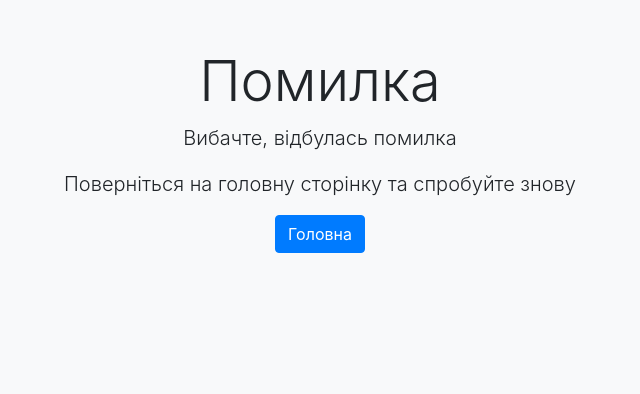
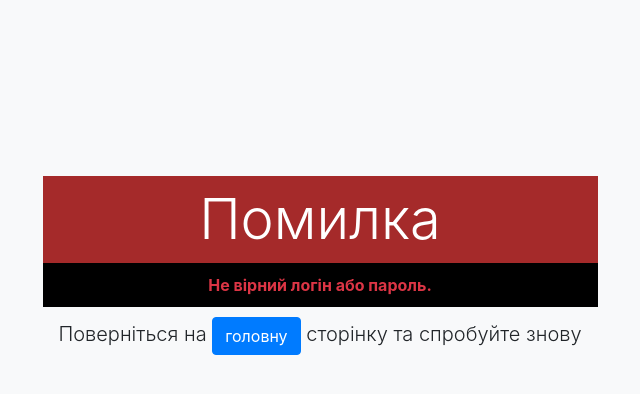
Before and after one commit to artifexJuls/animeshop, a Django app: page /login/ in a window 1280 px wide. Shown: the top 394 px of the page, without its empty margins (320-960 px from the left). Run offline with Django 4.2, Linux system fonts and the light colour scheme; some libraries are stand-ins or nearby versions.

Commit message:
better error page

```diff
--- a/templates/shop/profile_not_found.html
+++ b/templates/shop/profile_not_found.html
@@ -7,12 +7,11 @@
     <link rel="stylesheet" href="https://stackpath.bootstrapcdn.com/bootstrap/4.5.2/css/bootstrap.min.css">
 </head>
 <body class="bg-light">
-    <div class="container mt-5">
+    <div class="container mt-5" style="padding-top:10%">
         <div class="text-center">
-            <h1 class="display-4">Помилка</h1>
-            <p class="lead">Вибачте, відбулась помилка</p>
-            <p class="lead">Поверніться на головну сторінку та спробуйте знову</p>
-            <a href="{% url 'index' %}" class="btn btn-primary">Головна</a>
+            <h1 class="display-4" style="background-color:brown;color:white;width:50%;margin:auto;padding:10px">Помилка</h1>
+            <p class="text-danger" style="background-color:black;width:50%;margin:auto;padding:10px"><b> Не вірний логін або пароль.</b></p>
+            <p style="padding-top:10px" class="lead">Поверніться на <a href="{% url 'index' %}" class="btn btn-primary">головну</a> сторінку та спробуйте знову</p>
         </div>
     </div>
 
```
Also changed, not shown: shop/views.py (+1 -19 lines), db.sqlite3.
